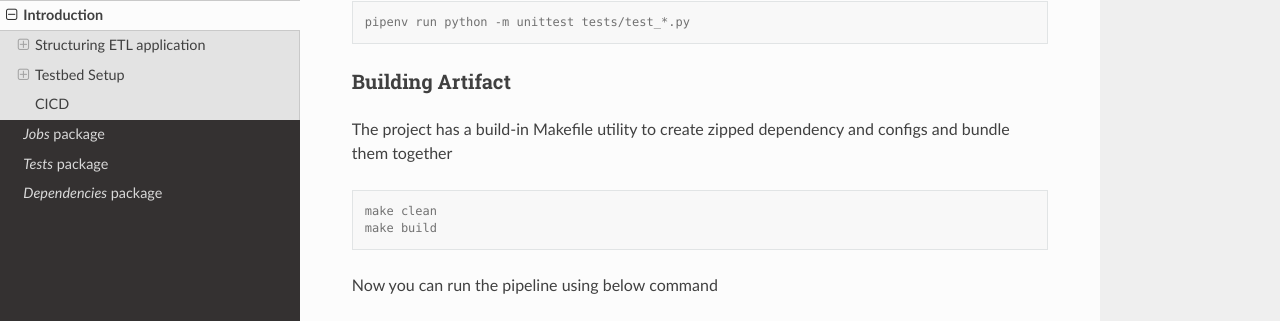
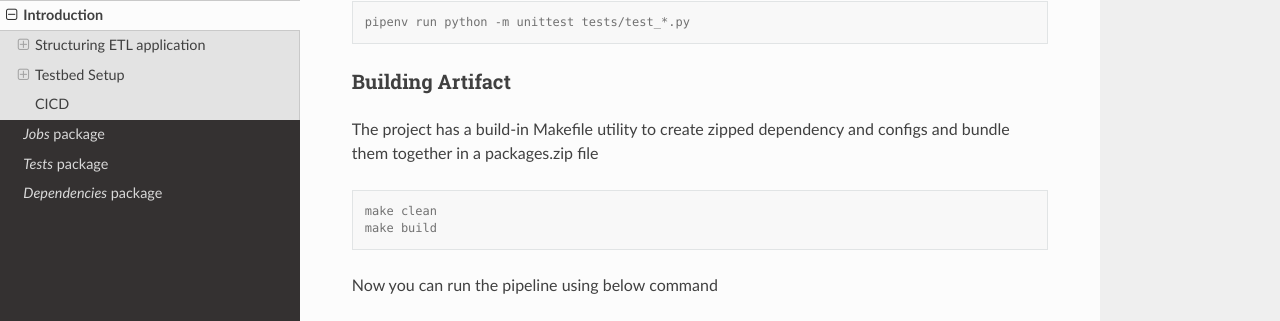
Before and after one commit to soyelherein/pyspark-cicd-template, a Sphinx documentation site: the page built from docs/source/intro.rst, in a window 1280 px wide and 900 px high, scrolled down 4810 px. Shown: the part 138-459 px from the top of the window. Built offline with Sphinx 7.4.7 and the Read the Docs theme 2.0.0, drawn with Linux system fonts in a browser that asks for light colours.

Commit message:
Adding CICD

```diff
--- a/docs/source/intro.rst
+++ b/docs/source/intro.rst
@@ -180,7 +180,7 @@ To execute the example unit test for this project run
 Building Artifact
 ------------------
 
-The project has a build-in Makefile utility to create zipped dependency and configs and bundle them together
+The project has a build-in Makefile utility to create zipped dependency and configs and bundle them together in a packages.zip file
 
 .. code-block:: console
 
--- a/test-result.xml
+++ /dev/null
@@ -1 +0,0 @@
-<?xml version="1.0" encoding="utf-8"?><testsuites><testsuite errors="0" failures="0" hostname="C02WR0JBG8WN.group.on" name="pytest" skipped="0" tests="4" time="20.403" timestamp="2020-08-22T22:02:04.711208"><testcase classname="tests.test_pipeline" file="tests/test_pipeline.py" line="24" name="test_pipeline_transform" time="20.229"></testcase><testcase classname="tests.test_pipeline" file="tests/test_pipeline.py" line="41" name="test_pipeline_extract" time="0.002"></testcase><testcase classname="tests.test_pipeline" file="tests/test_pipeline.py" line="55" name="test_pipeline_load" time="0.005"></testcase><testcase classname="tests.test_pipeline" file="tests/test_pipeline.py" line="68" name="test_run_integration" time="0.112"></testcase></testsuite></testsuites>
```
Also changed, not shown: requirements.txt (deleted, +0 -51 lines), 6 other files.
